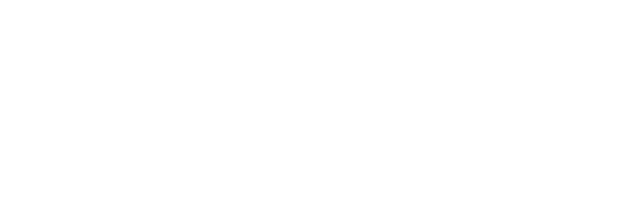
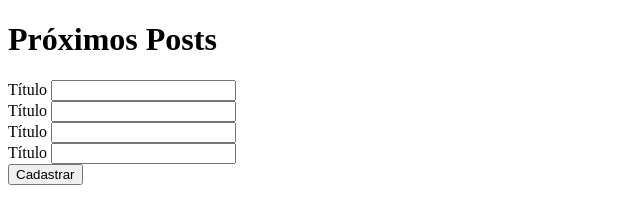
Before and after one commit to thaynavazzoler/objectPosts, a plain HTML site: page index.html in a window 1280 px wide. Shown: the whole page, without its empty margins (0-640 px from the left). Drawn offline with Linux system fonts and the light colour scheme.

Commit message:
feat create post form

```diff
--- a/index.html
+++ b/index.html
@@ -2,10 +2,36 @@
 <html lang="pt-BR">
 <head>
     <meta charset="UTF-8">
+    <link rel="stylesheet" href="./assets/css/style.index.css">
+    <script src="./assets/js/script.index.js"></script>
     <meta name="viewport" content="width=device-width, initial-scale=1.0">
-    <title>Document</title>
+    <title></title>
 </head>
 <body>
+    <h1>    Próximos Posts</h1>
+
+    <div id="postForm"></div>
+    <div>
+        <label for="title">Título</label>
+        <input type="text" id="title" name="title" required>
+    </div>
+
+    <div>
+        <label for="resume">Título</label>
+        <input type="text" id="resume" name="resume" rows="4" required>
+    </div>
+
+    <div>
+        <label for="publisher">Título</label>
+        <input type="text" id="publisher" name="publisher" required>
+    </div>
+
+    <div>
+        <label for="date">Título</label>
+        <input type="text" id="date" name="date" required>
+    </div>
+
+    <button>Cadastrar</button>
 
 </body>
 </html>
```
Also changed, not shown: 1 other file.
